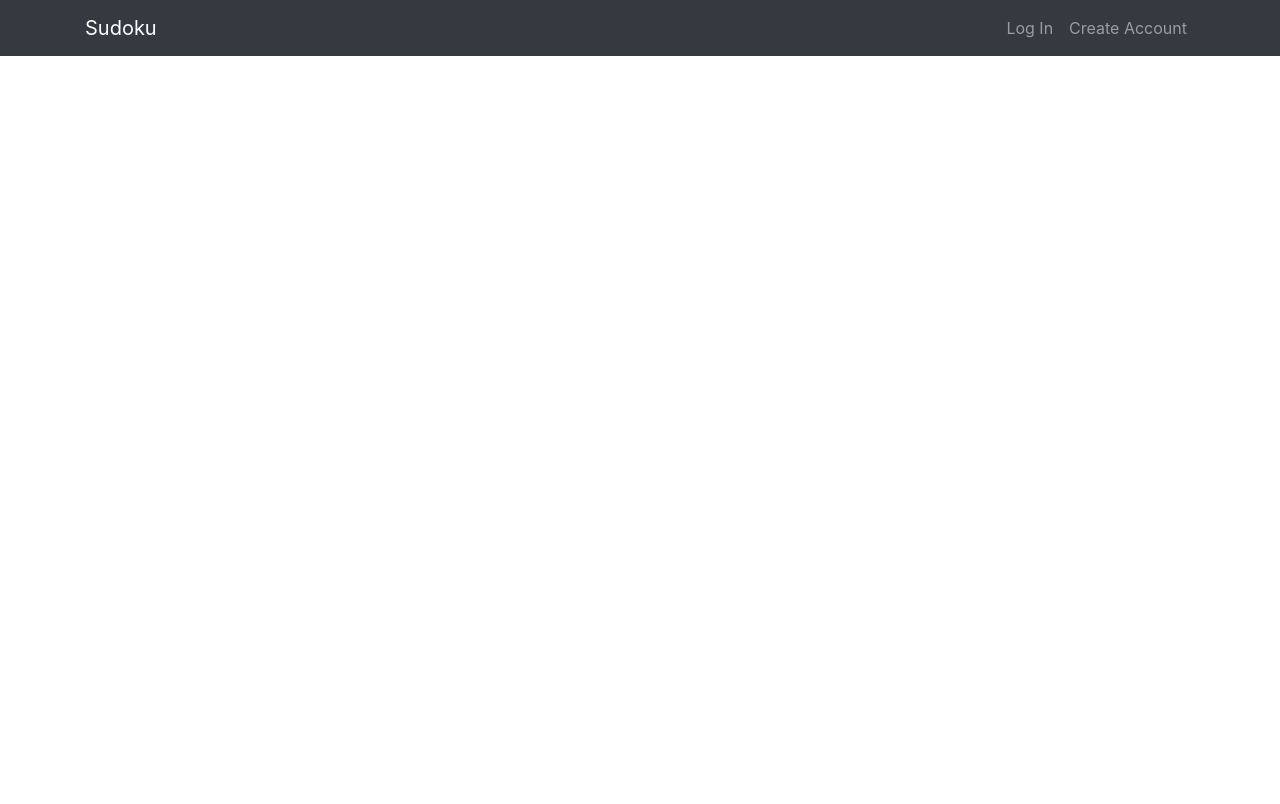
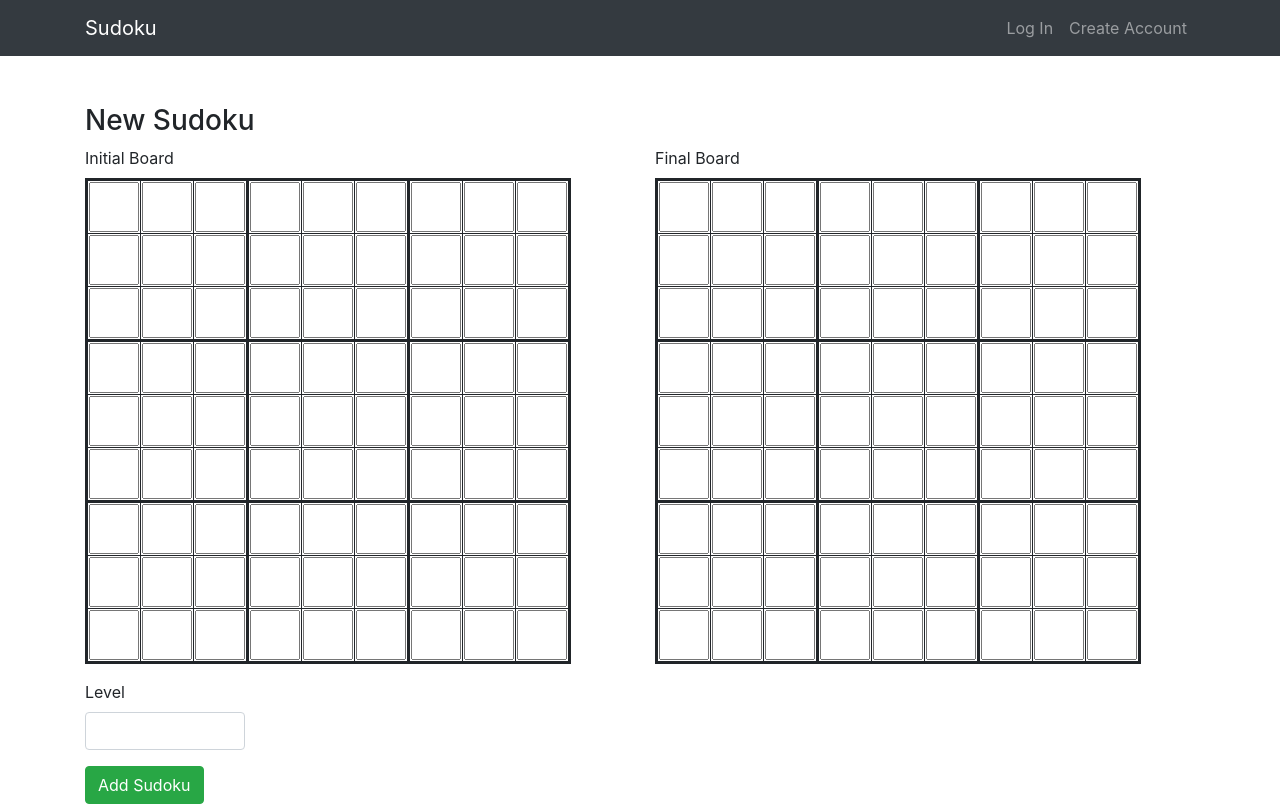
Before and after one commit to diaslucas/Sudoku, a React (Create React App) app in the folder client/: page /AddSudoku in a window 1280 px wide. Built offline with nearby package versions, Linux system fonts and the light colour scheme; no server answers.

Commit message:
Adding admin features

```diff
--- a/client/src/App.js
+++ b/client/src/App.js
@@ -8,10 +8,10 @@ import Sudoku from './components/Sudoku';
 import CreateAccount from './components/CreateAccount';
 import { library } from '@fortawesome/fontawesome-svg-core';
 import { faStar, faCheckCircle } from '@fortawesome/free-solid-svg-icons';
-
 import { Provider } from 'react-redux';
 import store from './store';
 import Login from './components/Login';
+import AddSudoku from './components/AddSudoku';
 
 library.add(faStar, faCheckCircle);
 
@@ -26,6 +26,7 @@ class App extends Component {
             <Route path="/Sudoku" component={Sudoku} />
             <Route path="/CreateAccount" component={CreateAccount} />
             <Route path="/Login" component={Login} />
+            <Route path="/AddSudoku" component={AddSudoku} />
           </React.Fragment>
         </Router>
       </Provider>
--- /dev/null
+++ b/client/src/actions/ManageSudokuActions.js
@@ -0,0 +1,24 @@
+import {
+  SET_MANAGE_SUDOKU_INITIAL_BOARD_STATE, SET_MANAGE_SUDOKU_FINAL_BOARD_STATE,
+  RESET_MANAGE_SUDOKU_BOARDS_STATES
+} from './types';
+
+export const setInitialBoardState = (fieldIndex, fieldValue) => dispatch => {
+  dispatch({
+    type: SET_MANAGE_SUDOKU_INITIAL_BOARD_STATE,
+    payload: { fieldIndex, fieldValue }
+  });
+}
+
+export const setFinalBoardState = (fieldIndex, fieldValue) => dispatch => {
+  dispatch({
+    type: SET_MANAGE_SUDOKU_FINAL_BOARD_STATE,
+    payload: { fieldIndex, fieldValue }
+  });
+}
+
+export const resetBoardsStates = () => dispatch => {
+  dispatch({
+    type: RESET_MANAGE_SUDOKU_BOARDS_STATES
+  });
+}
--- a/client/src/actions/types.js
+++ b/client/src/actions/types.js
@@ -15,3 +15,8 @@ export const SET_BOARD_STATE = 'SET_BOARD_STATE';
 export const SET_BOARD_STATE_TO_INITIAL_BOARD = 'SET_BOARD_STATE_TO_INITIAL_BOARD';
 export const ADD_ERROR = 'ADD_ERROR';
 export const RESET_ERRORS = 'RESET_ERRORS';
+
+// MANAGE SUDOKU TYPES
+export const SET_MANAGE_SUDOKU_INITIAL_BOARD_STATE = 'SET_MANAGE_SUDOKU_INITIAL_BOARD_STATE';
+export const SET_MANAGE_SUDOKU_FINAL_BOARD_STATE = 'SET_MANAGE_SUDOKU_FINAL_BOARD_STATE';
+export const RESET_MANAGE_SUDOKU_BOARDS_STATES = 'RESET_MANAGE_SUDOKU_BOARDS_STATES';
--- /dev/null
+++ b/client/src/components/AddSudoku.js
@@ -0,0 +1,66 @@
+import React, { Component } from 'react';
+import { Container, Row, Col, Form, FormGroup, Input, Label, Button } from 'reactstrap';
+import { connect } from 'react-redux';
+import PropTypes from 'prop-types';
+import BoardRow from './BoardRow';
+
+class AddSudoku extends Component {
+
+  render() {
+    const { boardRows } = this.props.sudoku;
+    const initialBoard = new Array(88);
+    initialBoard.fill(0, 0, 88);
+    return (
+      <Container>
+        <h3>New Sudoku</h3>
+        <Form>
+          <Row>
+            <Col>
+              <FormGroup>
+                <Label>Initial Board</Label>
+                  <table className="sudoku-board">
+                    <tbody>
+                      {boardRows.map(boardRow => (
+                        <BoardRow key={`boardRow_${boardRow}`} row={boardRow} fields={initialBoard} type="manage" initialOrFinalBoard="initial"/>
+                      ))}
+                    </tbody>
+                  </table>
+              </FormGroup>
+            </Col>
+            <Col>
+              <FormGroup>
+                <Label>Final Board</Label>
+                  <table className="sudoku-board">
+                    <tbody>
+                      {boardRows.map(boardRow => (
+                        <BoardRow key={`boardRow_${boardRow}`} row={boardRow} fields={initialBoard} type="manage" initialOrFinalBoard="final" />
+                      ))}
+                    </tbody>
+                  </table>
+              </FormGroup>
+            </Col>
+          </Row>
+          <Row>
+            <Col md="2">
+              <FormGroup>
+                <Label>Level</Label>
+                <Input type="text" />
+              </FormGroup>
+            </Col>
+          </Row>
+          <Button color="success">Add Sudoku</Button>
+        </Form>
+      </Container>
+    )
+  }
+}
+
+AddSudoku.propTypes = {
+  sudoku: PropTypes.object
+}
+
+const mapStateToProps = (state) => ({
+  sudoku: state.sudoku
+});
+
+export default connect(mapStateToProps)(AddSudoku);
--- a/client/src/components/AppNavbar.js
+++ b/client/src/components/AppNavbar.js
@@ -12,7 +12,7 @@ import {
 import { Link } from 'react-router-dom';
 import { connect } from 'react-redux';
 import PropTypes from 'prop-types';
-import { logOut, isUserLoggedIn  } from '../actions/UserActions';
+import { logOut, isUserLoggedIn } from '../actions/UserActions';
 
 class AppNavbar extends Component {
 
@@ -30,12 +30,16 @@ class AppNavbar extends Component {
     });
   }
 
-  componentDidMount(){
+  componentDidMount() {
     this.props.isUserLoggedIn();
   }
 
   render() {
     const isUserLoggedIn = this.props.user.userLoggedIn !== null ? true : false;
+    let isUserAdmin = false;
+    if(isUserLoggedIn){
+      isUserAdmin = this.props.user.userLoggedIn.role === 'admin';
+    }
     return (
       <div>
         <Navbar color="dark" dark expand="sm" className="mb-5">
@@ -46,11 +50,18 @@ class AppNavbar extends Component {
               <Nav className="ml-auto" navbar>
                 {isUserLoggedIn ? (
                   <React.Fragment>
-                    <NavItem>
+                    {/* <NavItem>
                       <NavLink href="test">
                         My Profile
                       </NavLink>
-                    </NavItem>
+                    </NavItem> */}
+                    {isUserAdmin &&
+                      <NavItem>
+                        <NavLink tag={Link} to="/AddSudoku">
+                          Add Sudoku
+                        </NavLink>
+                      </NavItem>
+                    }
                     <NavItem>
                       <NavLink tag={Link} to="/" onClick={this.props.logOut}>
                         Log Out
--- a/client/src/components/BoardRow.js
+++ b/client/src/components/BoardRow.js
@@ -21,6 +21,9 @@ export default class BoardRow extends Component {
     return (
       <tr key={`row_${row}`}>
       {newFields.map((field, index) => {
+        if (this.props.type === 'manage') {
+          return <td key={`field_${index}`}><Field type="manage" fieldIndex={index} initialOrFinalBoard={this.props.initialOrFinalBoard}/></td>
+        } else {
           if(boardResults){
             if(field !== 0){
               return <td key={`startField_${index}`}><div className="sudoku-input default-value">{field}</div></td>
@@ -30,6 +33,7 @@ export default class BoardRow extends Component {
           } else {
             return <td key={`startField_${index}`}>{(field === 0 ? '' : field)}</td>
           }
+        }
       })}
     </tr>
     )
--- a/client/src/components/Field.js
+++ b/client/src/components/Field.js
@@ -2,6 +2,7 @@ import React, { Component } from 'react';
 import { connect } from 'react-redux';
 import PropTypes from 'prop-types';
 import { setBoardState, addError } from '../actions/SudokuActions';
+import { setInitialBoardState, setFinalBoardState } from '../actions/ManageSudokuActions';
 
 class Field extends Component {
 
@@ -21,6 +22,30 @@ class Field extends Component {
   handleChange(event) {
     const value = event.target.value;
     if (!isNaN(value)) {
+      this.setState({ value });
+
+      if (this.props.type === 'manage') {
+        this.handleChangeManageSudoku(value);
+      } else {
+        this.handleChangeGameMode(value);
+      }
+
+    }
+  }
+
+  // Change initial / final board State
+  handleChangeManageSudoku(value) {
+    const { initialOrFinalBoard } = this.props;
+    if(initialOrFinalBoard === 'initial'){
+      this.props.setInitialBoardState(this.props.fieldIndex, parseInt(value));
+    } else if(initialOrFinalBoard === 'final'){
+      this.props.setFinalBoardState(this.props.fieldIndex, parseInt(value));
+    }
+    this.focusNextField(this.fieldRef.current.parentElement);
+  }
+
+  // Change board State of current sudoku being played
+  handleChangeGameMode(value) {
     if (value !== '') {
       if (parseInt(value) === this.props.correctValue) {
         const currentTd = this.fieldRef.current.parentElement;
@@ -29,12 +54,10 @@ class Field extends Component {
         this.props.addError();
         this.setState({ cssClass: 'text-danger' });
       }
-      } else{
+    } else {
       this.setState({ cssClass: '' });
     }
-      this.setState({ value });
     this.props.setBoardState(this.props.fieldIndex, parseInt(value));
-    }
   }
 
   focusNextField(currentTd) {
@@ -61,6 +84,9 @@ class Field extends Component {
 
   render() {
     const { value, cssClass } = this.state;
+    if(this.props.type === 'manage'){
+      return <input type="text" value={value} className="sudoku-input" maxLength="1" onChange={this.handleChange} ref={this.fieldRef} />
+    }
     return (
       <input type="text" value={value} className={"sudoku-input " + cssClass}
         maxLength="1" onChange={this.handleChange} ref={this.fieldRef} />
@@ -72,11 +98,13 @@ class Field extends Component {
 Field.propTypes = {
   sudoku: PropTypes.object,
   setBoardState: PropTypes.func,
-  addError: PropTypes.func
+  addError: PropTypes.func,
+  setInitialBoardState: PropTypes.func,
+  setFinalBoardState: PropTypes.func
 }
 
 const mapStateToProps = (state) => ({
   sudoku: state.sudoku
 });
 
-export default connect(mapStateToProps, { setBoardState, addError })(Field);
+export default connect(mapStateToProps, { setBoardState, addError, setInitialBoardState, setFinalBoardState })(Field);
--- a/client/src/components/Records.js
+++ b/client/src/components/Records.js
@@ -16,6 +16,14 @@ const Records = props => {
   });
   // Reversing list to sort by score desc
   recordsList.reverse();
+
+  // Getting top 3 records
+  recordsList = recordsList.filter((record, i) => {
+    if(i < 3){
+      return record;
+    }
+    return false;
+  });
 
   return (
     <React.Fragment>
--- /dev/null
+++ b/client/src/reducers/ManageSudokuReducer.js
@@ -0,0 +1,47 @@
+import { SET_MANAGE_SUDOKU_INITIAL_BOARD_STATE, SET_MANAGE_SUDOKU_FINAL_BOARD_STATE, RESET_MANAGE_SUDOKU_BOARDS_STATES } from '../actions/types';
+
+const initialBoard = new Array(88);
+    initialBoard.fill(0, 0, 88);
+
+const initialState = {
+  initialBoard: initialBoard,
+  finalBoard: initialBoard
+}
+
+export default function (state = initialState, action) {
+  switch (action.type) {
+    case SET_MANAGE_SUDOKU_INITIAL_BOARD_STATE:
+    console.log(action.payload);
+      return {
+        ...state,
+        initialBoard: state.initialBoard.map((field, index) => {
+          if (index === action.payload.fieldIndex) {
+            return action.payload.fieldValue;
+          }
+          return field;
+        })
+      }
+
+    case SET_MANAGE_SUDOKU_FINAL_BOARD_STATE:
+      return {
+        ...state,
+        finalBoard: state.finalBoard.map((field, index) => {
+          if (index === action.payload.fieldIndex) {
+            return action.payload.fieldValue;
+          }
+          return field;
+        })
+      }
+
+    case RESET_MANAGE_SUDOKU_BOARDS_STATES:
+      return {
+        ...state,
+        initialBoard: initialBoard,
+        finalBoard: initialBoard
+      }
+
+    default:
+      return state;
+  }
+
+}
--- a/client/src/reducers/index.js
+++ b/client/src/reducers/index.js
@@ -1,8 +1,10 @@
 import { combineReducers } from 'redux';
 import userReducer from './UserReducer';
 import sudokuReducer from './SudokuReducer';
+import manageSudokuReducer from './ManageSudokuReducer';
 
 export default combineReducers({
   user: userReducer,
-  sudoku: sudokuReducer
+  sudoku: sudokuReducer,
+  manageSudoku: manageSudokuReducer
 });
```
Also changed, not shown: client/src/components/Home.js (+21 -1 lines), 1 other file (tests, documents, lock files or other folders). Lines whose indentation alone changed are shown as unchanged.
